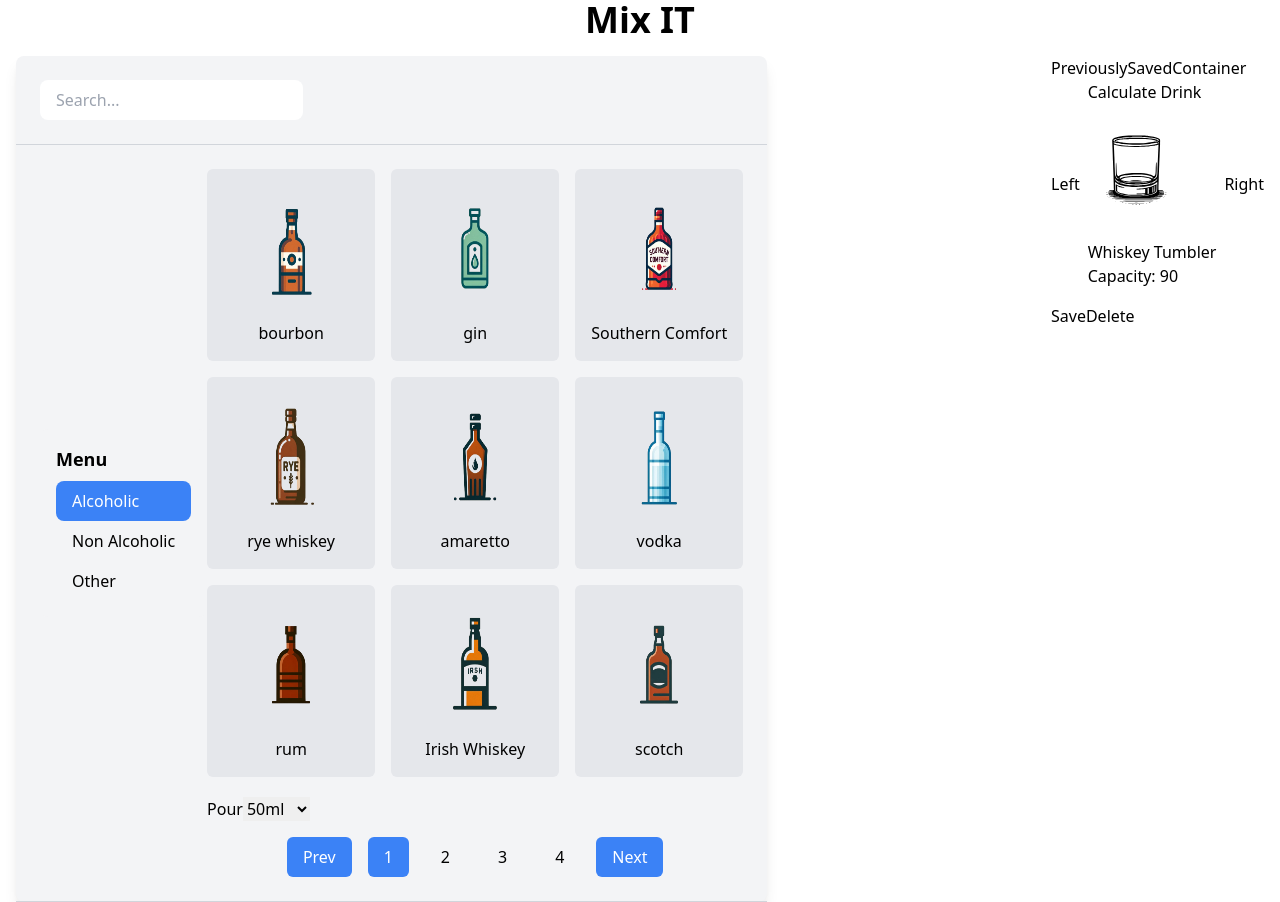
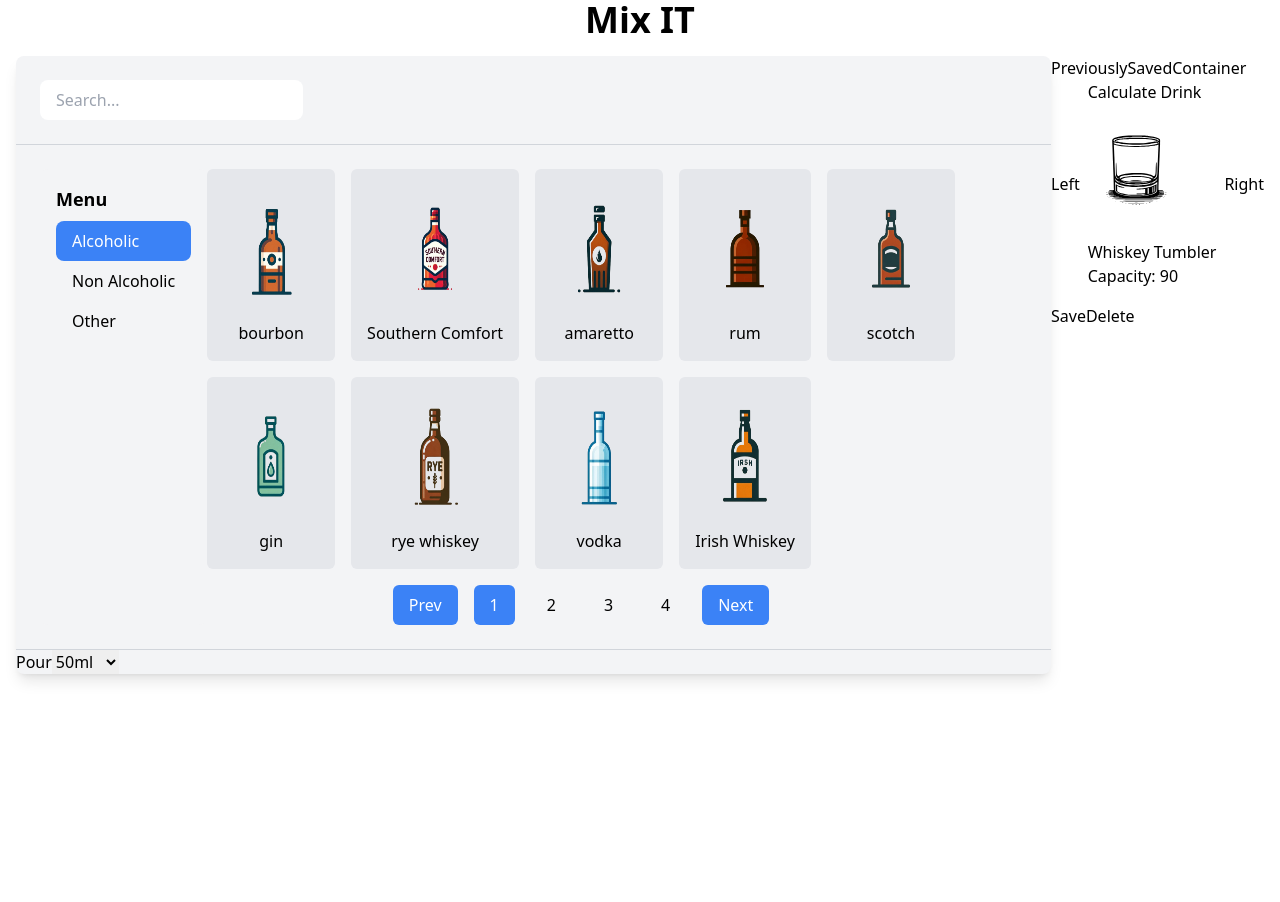
Before and after one commit to andreealuca25/Mix-IT, a React app in the folder client/: page / in a window 1280 px wide. After the commit the page ends 800 px from the top, so only its background shows below. Built offline with nearby package versions, Linux system fonts and the light colour scheme.

Commit message:
small clean

```diff
--- a/client/src/App.js
+++ b/client/src/App.js
@@ -13,7 +13,7 @@ function App() {
   return (
     <div className="flex flex-col h-screen">
       <Title />
-      <div className="mx-4 flex justify-between">
+      <div className="mx-4 flex ">
         <BarContainer onPour={handlePourDrink} />
         <CupContainer selectedDrink={selectedDrink} />
       </div>
--- a/client/src/components/bar/BarContainer.js
+++ b/client/src/components/bar/BarContainer.js
@@ -2,8 +2,11 @@ import React, { useState, useEffect } from "react";
 import BarMenu from "./BarMenu";
 import BarSearchbar from "./BarSearchbar";
 import BarContent from "./BarContent";
+import PourButton from "./PourButton";
 
 function BarContainer({ onPour }) {
+  const [selectedItem, setSelectedItem] = useState(null);
+
   const [barData, setBarData] = useState([]);
   const [searchText, setSearchText] = useState("");
 
@@ -26,7 +29,7 @@ function BarContainer({ onPour }) {
   };
 
   return (
-    <div className="flex flex-col h-full bg-gray-100 rounded-lg shadow-lg">
+    <div className="flex flex-auto flex-col h-full bg-gray-100 rounded-lg shadow-lg">
       <div className="p-6 border-b border-gray-300">
         <BarSearchbar
           sendSearchText={(searchText) => {
@@ -34,15 +37,16 @@ function BarContainer({ onPour }) {
           }}
         />
       </div>
-      <div className="flex justify-between items-center p-6 border-b border-gray-300">
+        <div className="flex p-6 border-b border-gray-300">
             <BarMenu
                 sendBarData={(data) => {
                     setBarData(data);
                 }}
             />
 
-        <BarContent barData={filteredBarData} onPour={handlePourDrink} />
+            <BarContent barData={filteredBarData} onPour={handlePourDrink}/>
         </div>
+        <PourButton selectedItem={selectedItem} onPour={handlePourDrink}/>
     </div>
   );
 }
--- a/client/src/components/bar/BarContent.js
+++ b/client/src/components/bar/BarContent.js
@@ -1,11 +1,10 @@
 import React, { useState } from "react";
 import PaginationButtons from "./PaginationButtons";
-import PourButton from "./PourButton";
 
 function BarContent({ barData, onPour }) {
   const itemsPerPage = 9;
   const [currentPage, setCurrentPage] = useState(1);
-  const [selectedItem, setSelectedItem] = useState(null); // State to store selected item
+  const [selectedItem, setSelectedItem] = useState(null);
 
   const startIndex = (currentPage - 1) * itemsPerPage;
   const endIndex = startIndex + itemsPerPage;
@@ -26,11 +25,11 @@ function BarContent({ barData, onPour }) {
   };
   return (
     <div>
-      <div className="grid grid-cols-3 gap-4">
+      <div className="grid grid-flow-col grid-rows-2 auto-cols-max gap-4">
         {currentItems.map((imageName, index) => (
           <div
             key={index}
-            className={`bg-gray-200 p-4 rounded-md flex flex-col items-center justify-center cursor-pointer ${
+            className={` bg-gray-200 p-4 rounded-md flex flex-col items-center justify-center cursor-pointer ${
               imageName === selectedItem ? "border-2 border-blue-500" : ""
             }`}
             onClick={() => handleImageClick(imageName)}
@@ -44,9 +43,7 @@ function BarContent({ barData, onPour }) {
           </div>
         ))}
       </div>
-      <div style={{ marginTop: "20px" }}>
-        <PourButton selectedItem={selectedItem} onPour={handlePourDrink} />
-      </div>
+
       <PaginationButtons
         currentPage={currentPage}
         totalPages={totalPages}
```
Lines whose indentation alone changed are shown as unchanged.
